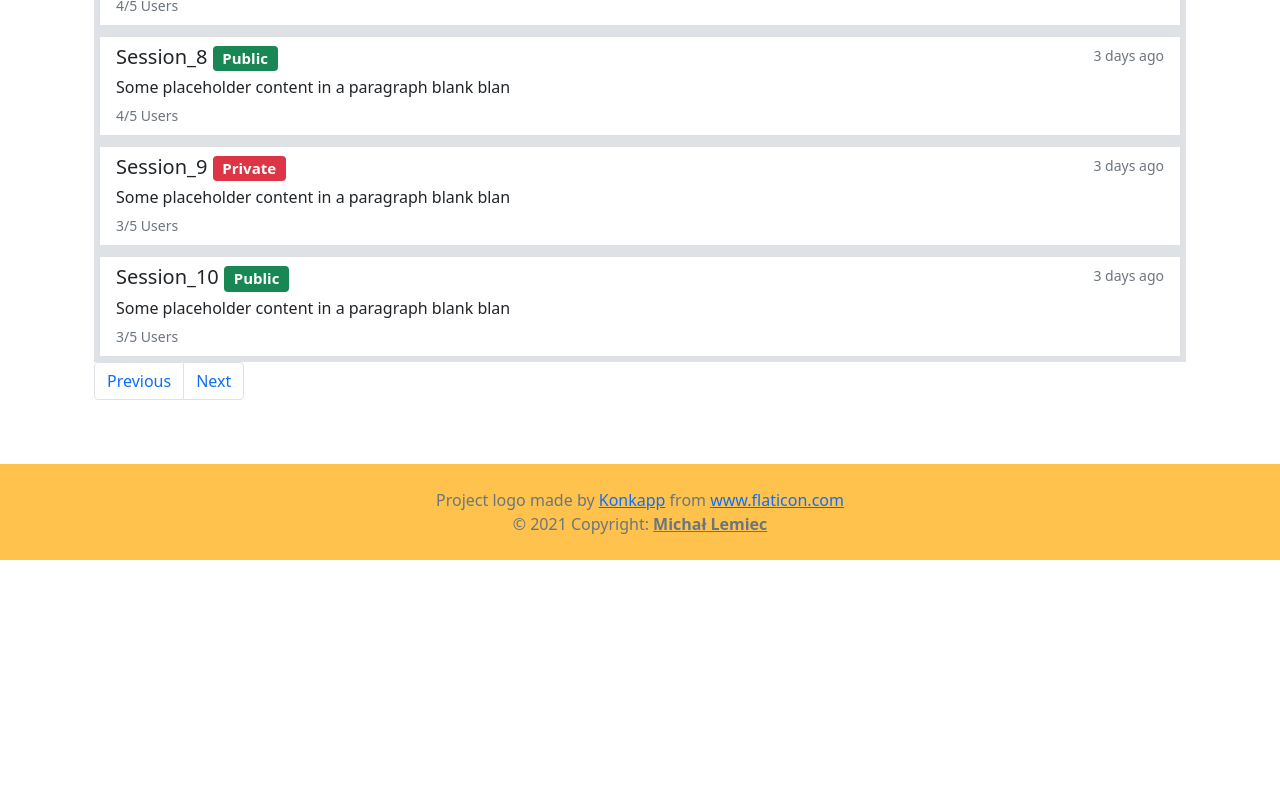
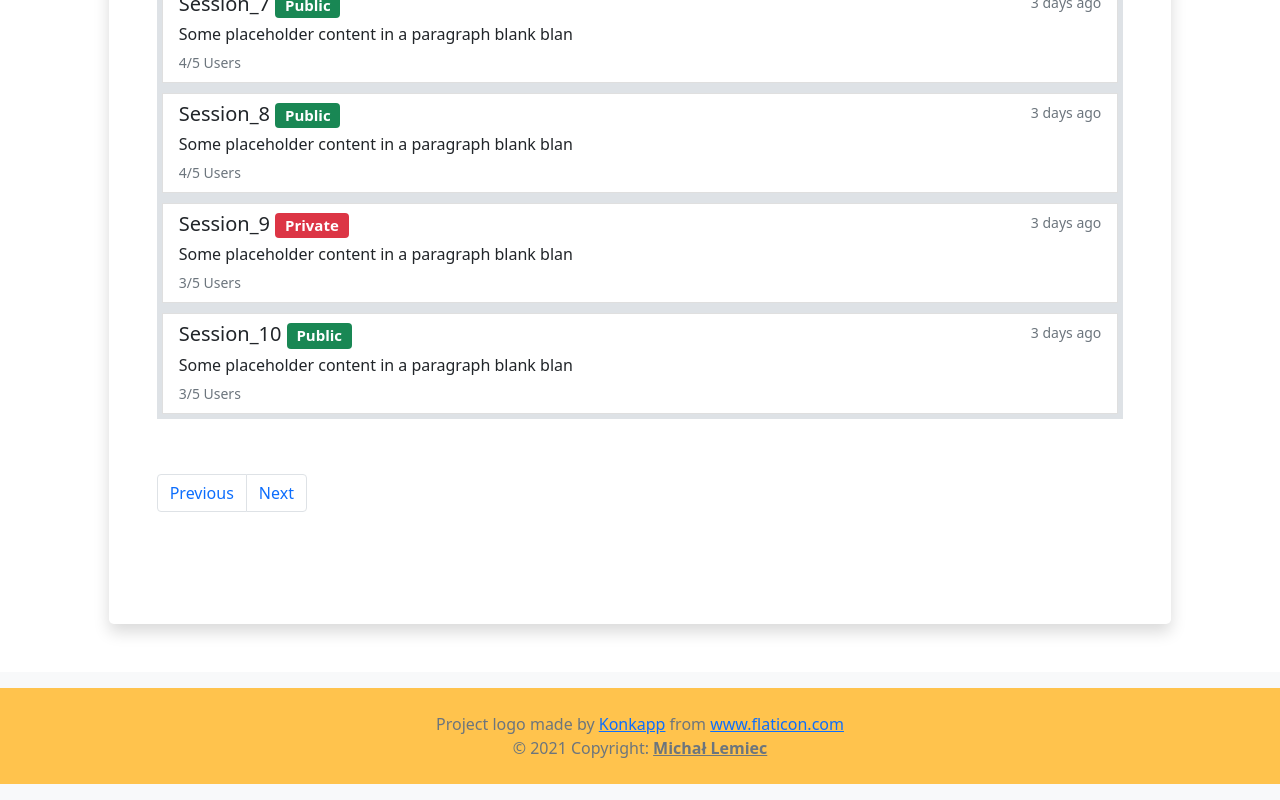
Before and after one commit to malkarol/mat_project, a Vue app in the folder frontend/: page /sessions in a window 1280 px wide. Shown: the part 1011-1811 px from the top of the page. Before the commit the page ends 1571 px from the top, so only its background shows below. Built offline with nearby package versions, Linux system fonts and the light colour scheme; sample sign-in values are in the browser's storage.

Commit message:
Add small visual fixes (footer might not still work)

```diff
--- a/frontend/src/App.vue
+++ b/frontend/src/App.vue
@@ -1,10 +1,10 @@
 <template>
-  <div class="Site">
+  <div class="d-flex flex-column h-100">
     <NavBar />
-    <div class="row Site-content">
+    <div class="row flex-shrink-0">
         <router-view />
     </div>
-    <Footer />
+    <Footer class="footer mt-auto py-3 bg-light"/>
   </div>
 
 </template>
@@ -32,13 +32,6 @@ export default {
 }
 </script>
 <style>
-.Site {
-  display: flex;
-  min-height: 100vh;
-  flex-direction: column;
-}
 
-.Site-content {
-  flex: 1;
-}
+
 </style>
--- a/frontend/src/components/Footer.vue
+++ b/frontend/src/components/Footer.vue
@@ -1,7 +1,7 @@
 <template>
 
         <!-- Footer -->
-<footer class="footer">
+<footer class="footer mt-auto py-3 " >
 <div class="text-center text-lg-start bg-light text-muted">
   <!-- Copyright -->
   <div class="text-center p-4" style="background-color: #ffc34d;">
--- a/frontend/src/views/SessionsPanel.vue
+++ b/frontend/src/views/SessionsPanel.vue
@@ -1,7 +1,12 @@
 <template>
-<div>
-  <div class="container mt-3 py-5">
-    <h2>Sessions</h2>
+  <div class="col-lg-10 mx-auto">
+    <div class="card border-0 shadow rounded-3 my-5">
+          <div class="card-body p-4 p-sm-5 mb-5">
+        <div>
+          <h2>Sessions</h2>
+          <hr />
+        </div>
+
   <p>Type something in the input field to search the list for specific items:</p>
   <div class="d-flex justify-content-between">
   <div class="col-sm-6"><input class="form-control" v-model="search" type="text" placeholder="Search..."></div>
@@ -16,7 +21,7 @@
     </div>
   </div>
   <br>
-    <div  class="list-group">
+    <div  class="list-group" style="height: 1150px">
 
       <div v-for="(session, index) in sortedList" class="border border-5" :key="session.name" data-bs-toggle="collapse" :data-bs-target="'#example_' + index" aria-expanded="false" :aria-controls="'example_' + index"
       v-bind:sortedList="sortedList">
@@ -84,7 +89,7 @@
       </div>
 
     </div>
-    <nav aria-label="...">
+    <nav class="mt-2" aria-label="...">
   <ul class="pagination">
     <li class="page-item">
       <a class="page-link" @click="prevPage" >Previous</a>
@@ -96,7 +101,10 @@
 </nav>
 </div>
 </div>
+  </div>
+
 </template>
+
 <script>
 import sessionsJson from '@/sessions.json'
 
```
